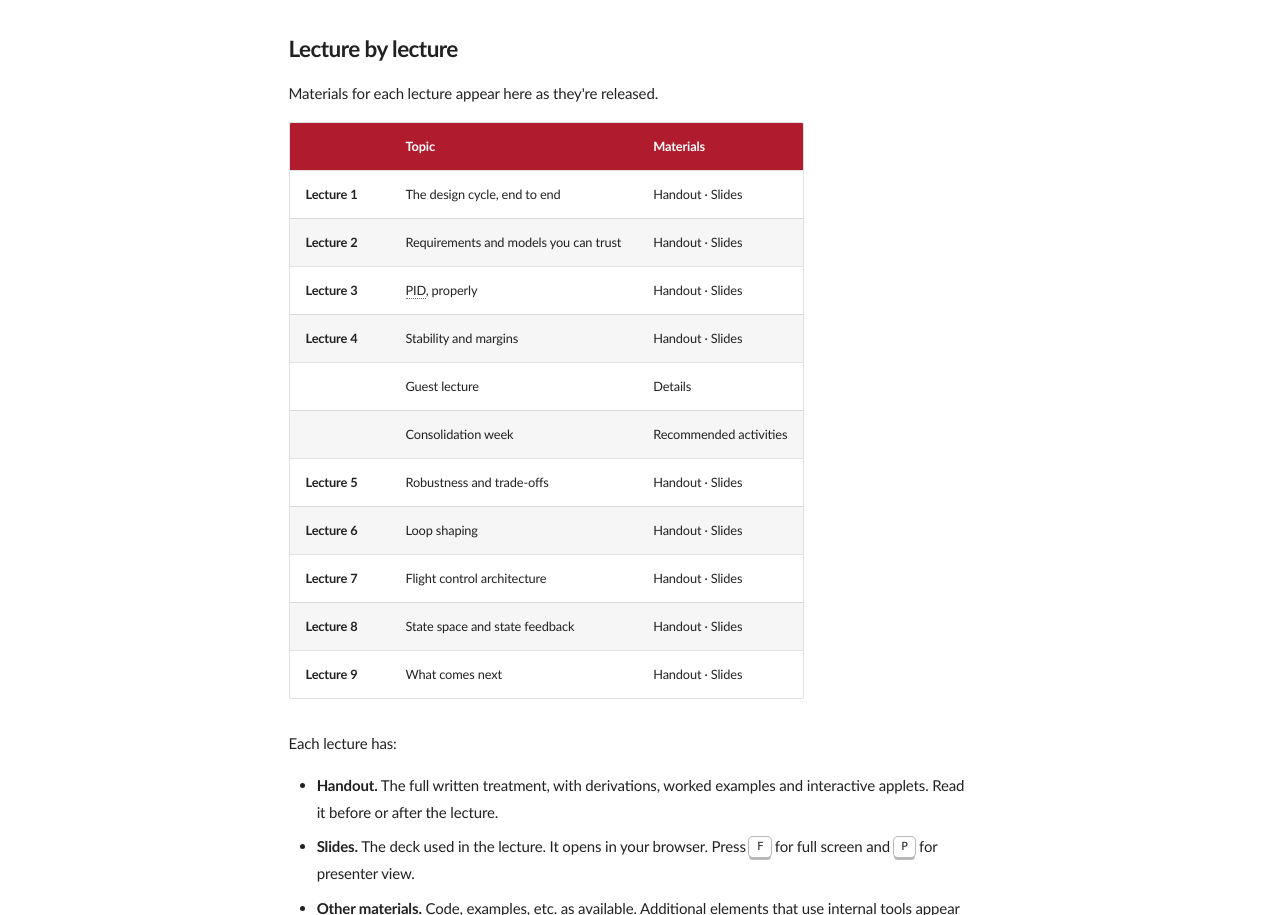
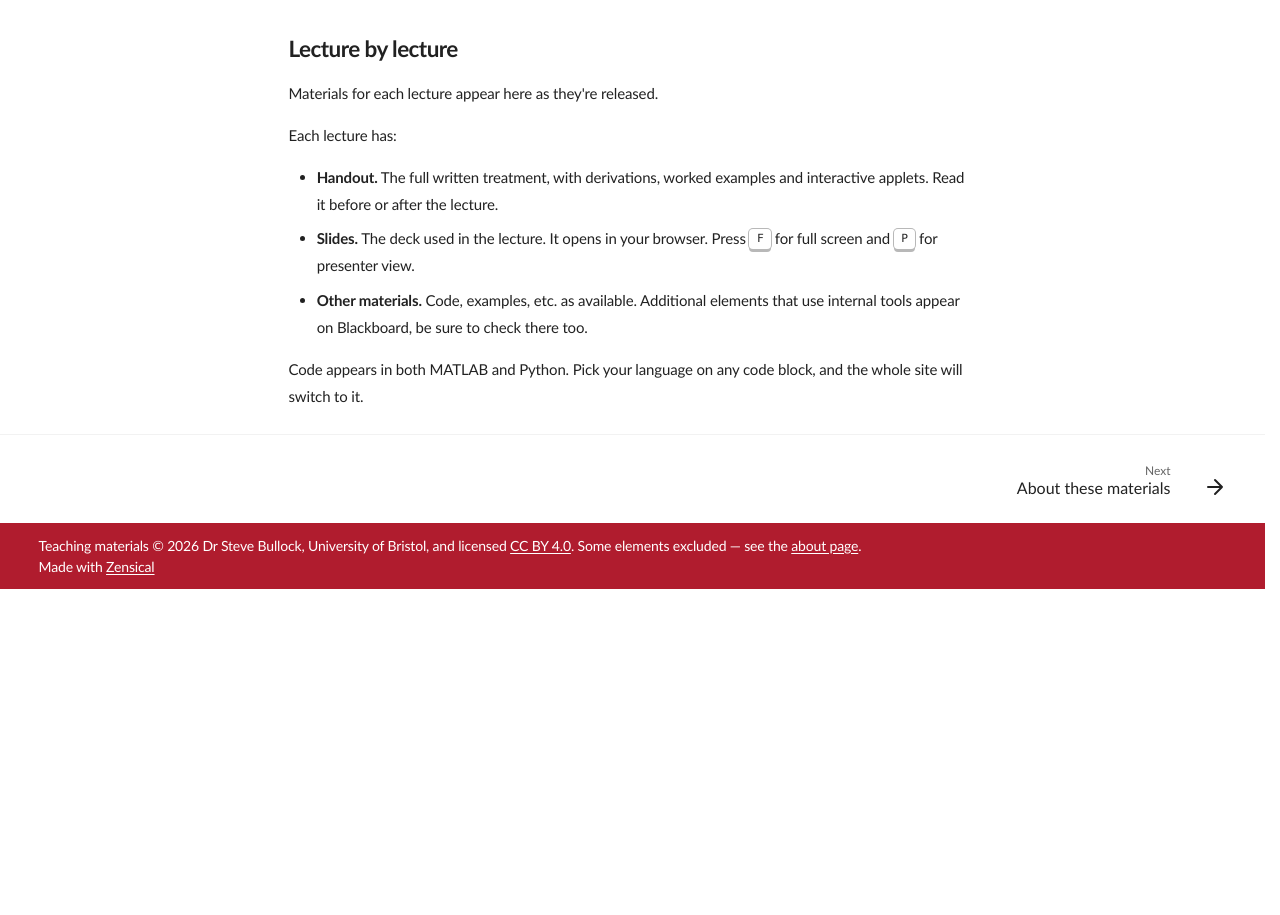
Before and after one commit to CADE30008/cade30008.github.io, a plain HTML site: page index.html in a window 1280 px wide. Shown: the part 475-1390 px from the top of the page. After the commit the page ends 1064 px from the top, so only its background shows below. Drawn offline with nearby package versions, Linux system fonts and the light colour scheme.

Commit message:
Built from 8719463

```diff
--- a/index.html
+++ b/index.html
@@ -481,75 +481,6 @@
 </div>
 <h2 id="lecture-by-lecture">Lecture by lecture<a class="headerlink" href="#lecture-by-lecture" title="Permanent link">&para;</a></h2>
 <p>Materials for each lecture appear here as they're released.</p>
-<!-- weeks:start -->
-<table>
-<thead>
-<tr>
-<th></th>
-<th>Topic</th>
-<th>Materials</th>
-</tr>
-</thead>
-<tbody>
-<tr>
-<td><strong>Lecture 1</strong></td>
-<td>The design cycle, end to end</td>
-<td>Handout · Slides</td>
-</tr>
-<tr>
-<td><strong>Lecture 2</strong></td>
-<td>Requirements and models you can trust</td>
-<td>Handout · Slides</td>
-</tr>
-<tr>
-<td><strong>Lecture 3</strong></td>
-<td><abbr title="proportional–integral–derivative: the three-term controller, and the most used in engineering">PID</abbr>, properly</td>
-<td>Handout · Slides</td>
-</tr>
-<tr>
-<td><strong>Lecture 4</strong></td>
-<td>Stability and margins</td>
-<td>Handout · Slides</td>
-</tr>
-<tr>
-<td></td>
-<td>Guest lecture</td>
-<td>Details</td>
-</tr>
-<tr>
-<td></td>
-<td>Consolidation week</td>
-<td>Recommended activities</td>
-</tr>
-<tr>
-<td><strong>Lecture 5</strong></td>
-<td>Robustness and trade-offs</td>
-<td>Handout · Slides</td>
-</tr>
-<tr>
-<td><strong>Lecture 6</strong></td>
-<td>Loop shaping</td>
-<td>Handout · Slides</td>
-</tr>
-<tr>
-<td><strong>Lecture 7</strong></td>
-<td>Flight control architecture</td>
-<td>Handout · Slides</td>
-</tr>
-<tr>
-<td><strong>Lecture 8</strong></td>
-<td>State space and state feedback</td>
-<td>Handout · Slides</td>
-</tr>
-<tr>
-<td><strong>Lecture 9</strong></td>
-<td>What comes next</td>
-<td>Handout · Slides</td>
-</tr>
-</tbody>
-</table>
-<!-- weeks:end -->
-
 <p>Each lecture has:</p>
 <ul>
 <li><strong>Handout.</strong> The full written treatment, with derivations, worked examples and interactive applets. Read it before or after the lecture.</li>
```
Also changed, not shown: search.json (+1 -1 lines).
